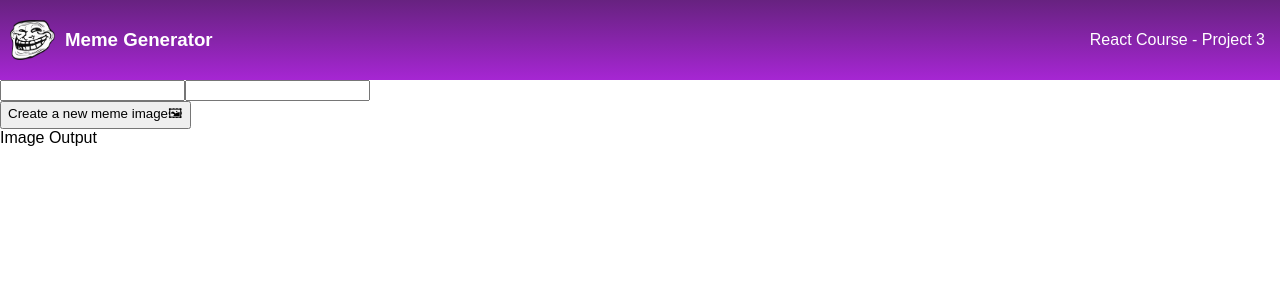
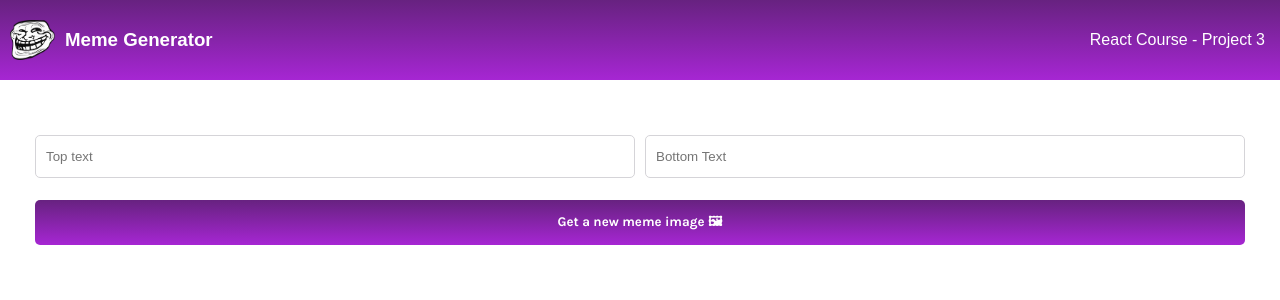
Before and after one commit to codedbypolina/meme-generator, a JavaScript app in the folder meme-generator/: page / in a window 1280 px wide. Shown: the top 300 px of the page. Built offline with nearby package versions, Linux system fonts and the light colour scheme; the HTML template or start-up script is replaced by a standard one.

Commit message:
Added main section

```diff
--- a/meme-generator/public/index.html
+++ b/meme-generator/public/index.html
@@ -16,6 +16,12 @@
       href="https://fonts.googleapis.com/css2?family=Poppins:wght@300;600&display=swap"
       rel="stylesheet"
     />
+    <link rel="preconnect" href="https://fonts.googleapis.com" />
+    <link rel="preconnect" href="https://fonts.gstatic.com" crossorigin />
+    <link
+      href="https://fonts.googleapis.com/css2?family=Karla:ital,wght@0,200;0,300;0,400;0,500;0,600;0,700;0,800;1,200;1,300;1,400;1,500;1,600;1,700;1,800&display=swap"
+      rel="stylesheet"
+    />
     <title>Meme Generator</title>
   </head>
   <body>
--- a/meme-generator/src/App.css
+++ b/meme-generator/src/App.css
@@ -33,3 +33,37 @@ body {
   align-self: center;
   margin: 10px;
 }
+
+.input-section {
+  margin: 50px 30px 12px 30px;
+  display: flex;
+  justify-content: center;
+}
+
+input {
+  width: 100%;
+  height: 35px;
+  padding: 3px 10px;
+  margin: 5px;
+  border: 1px solid #d5d4d8;
+  border-radius: 5px;
+}
+
+button {
+  width: 100%;
+  height: 45px;
+  margin: 5px 35px;
+  text-decoration: none;
+  border: none;
+  border-radius: 5px;
+  background-image: linear-gradient(#672280, #a626d3);
+  color: white;
+  font-family: "Karla", sans-serif;
+  font-weight: 700;
+  align-items: center;
+}
+
+.image-section {
+  display: flex;
+  justify-content: center;
+}
--- a/meme-generator/src/components/Header.js
+++ b/meme-generator/src/components/Header.js
@@ -1,6 +1,6 @@
 import meme from "../images/troll.png"
 
-export default function Navbar() {
+export default function Header() {
     return (
         <div className="header">
 
--- a/meme-generator/src/components/Main.js
+++ b/meme-generator/src/components/Main.js
@@ -1,12 +1,13 @@
 export default function Main() {
     return (
         <div>
-            <div className="input">
-                <input type="text" className="first-input" />
-                <input type="text" className="second-input" />
+            <div className="input-section">
+                <input type="text" className="first-input" placeholder="Top text" />
+                <input type="text" className="second-input" placeholder="Bottom Text" />
             </div>
-            <button>Create a new meme image🖼</button>
-            <div className="image-output">Image Output</div>
+            <div className="image-section"><button>Get a new meme image  🖼</button></div>
+
+            <div className="image-output"></div>
         </div>
     )
 }
```
